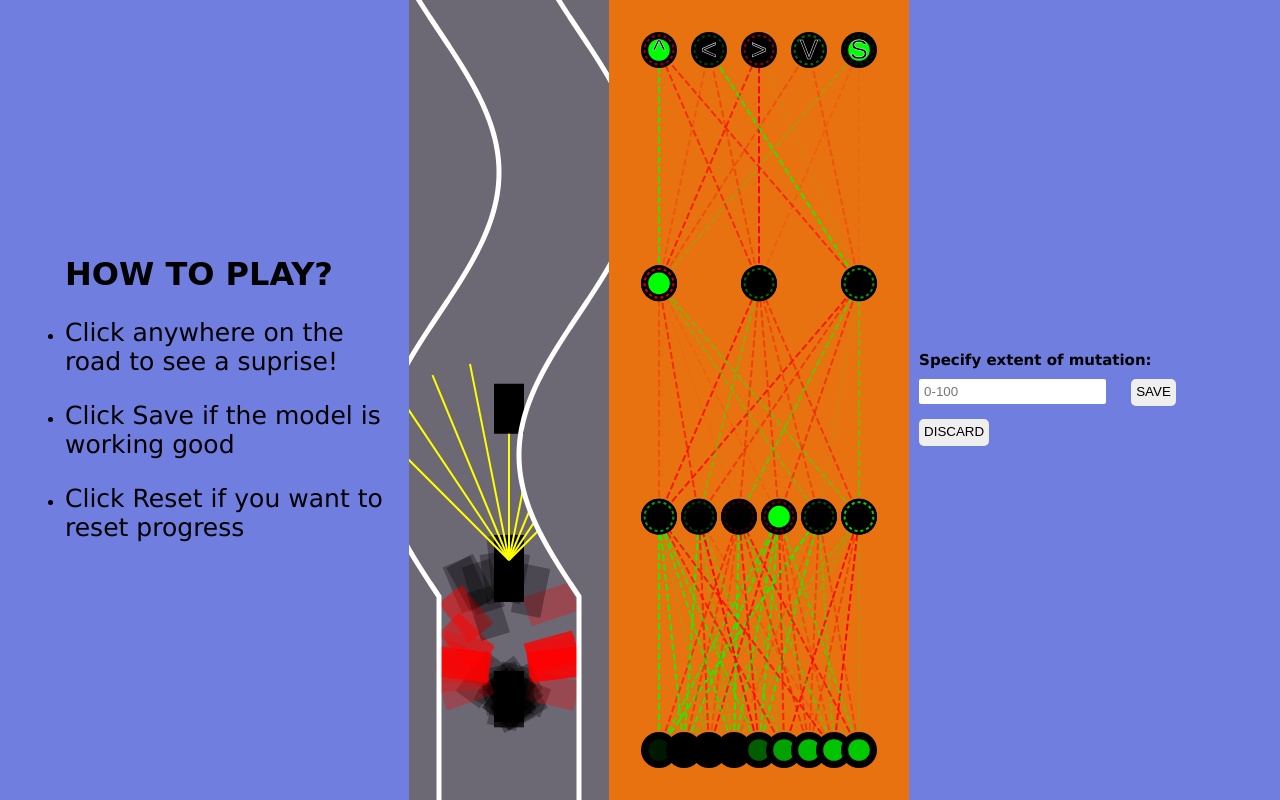
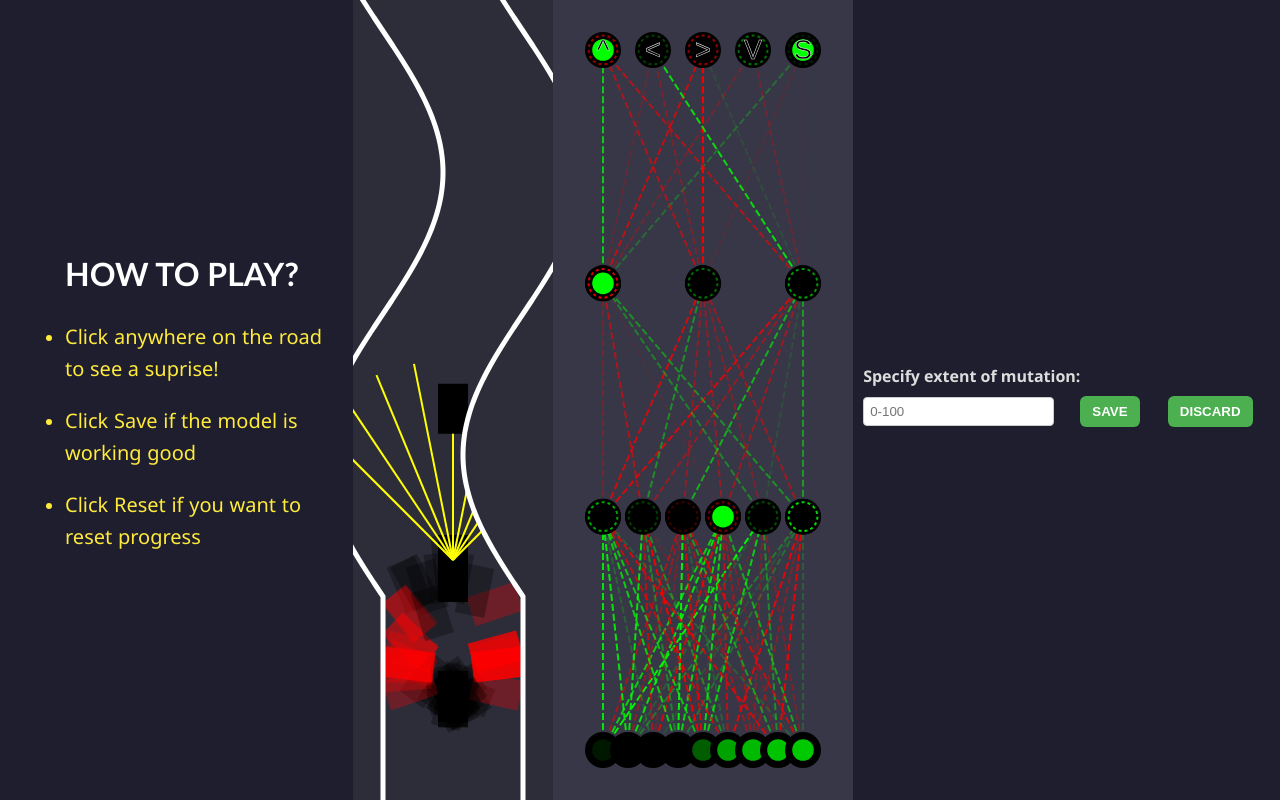
Before and after one commit to KabhiCodeKabhiFork/Self-Driving-1, a plain HTML site: page index.html in a window 1280 px wide. Drawn offline with Linux system fonts and the light colour scheme; animation ran at ten frames a second.

Commit message:
Update style.css

```diff
--- a/style.css
+++ b/style.css
@@ -1,60 +1,92 @@
-body{
+body {
     margin: 0;
-    background: rgb(111, 126, 223);
+    background: #1e1e2f; /* Dark navy background */
     overflow: hidden;
     display: flex;
     justify-content: center;
     align-items: center;
-    font-family: 'Lucida Sans', 'Lucida Sans Regular', 'Lucida Grande', 'Lucida Sans Unicode', Geneva, Verdana, sans-serif;
+    font-family: 'Segoe UI', Tahoma, Geneva, Verdana, sans-serif;
+    color: #f0f0f0;
 }
-#verticalButtons{
+
+#verticalButtons {
     padding: 5px;
     display: flex;
     flex-direction: column;
 }
-button{
+
+button {
     border: none;
-    border-radius: 5px;
-    padding: 5px 5px 7px 5px;
+    border-radius: 6px;
+    padding: 8px 12px;
     cursor: pointer;
-    margin: 5px 10px;
+    margin: 6px 12px;
+    background-color: #4caf50;
+    color: white;
+    font-weight: bold;
+    transition: background 0.3s ease;
 }
-button:hover{
-    background: rgb(182, 63, 63);
+
+button:hover {
+    background: #45a049;
 }
-input{
-    border: none;
-    border-radius: 2px;
-    padding: 5px;
+
+input {
+    border: 1px solid #ccc;
+    border-radius: 4px;
+    padding: 6px;
     margin: 10px;
+    background-color: #fff;
+    color: #333;
 }
-label{
+
+label {
     margin-left: 10px;
+    font-size: 16px;
 }
-#carCanvas{
-    background: rgb(108, 104, 116);
+
+#carCanvas {
+    background: #2d2d3a; /* deep charcoal */
 }
-#networkCanvas{
-    background: rgb(233, 114, 16);
+
+#networkCanvas {
+    background:#373747; /* rich purple */
 }
-#instructions{
+
+#instructions {
     text-align: left;
     padding: 25px;
-    color: black;
+    color: #ffeb3b;
+    font-size: 18px;
+    line-height: 1.6;
 }
-h1{
-    font-family:cursive;
+
+h1 {
+    font-family: 'Trebuchet MS', sans-serif;
     padding-left: 40px;
+    color: #ffffff;
+    font-size: 32px;
+    font-weight: bold;
 }
-p{
-    font-family: 'Lucida Sans', 'Lucida Sans Regular', 'Lucida Grande', 'Lucida Sans Unicode', Geneva, Verdana, sans-serif;
-    font-size: 25px;
-    word-spacing: 0.1px;
+
+p {
+    font-size: 20px;
+    word-spacing: 0.5px;
 }
-#labelforcount{
+
+#labelforcount {
     font-weight: bold;
-    font-size: 15px;
+    font-size: 16px;
+    color: #dddddd;
 }
-li{
-    font-family: 'Gill Sans', 'Gill Sans MT', Calibri, 'Trebuchet MS', sans-serif;
+
+ol {
+    list-style-type: upper-roman;
+    margin-left: 20px;
 }
+
+li {
+    font-family: 'Segoe UI', Tahoma, Geneva, Verdana, sans-serif;
+    margin-bottom: 6px;
+    font-size: 17px;
+}
```
